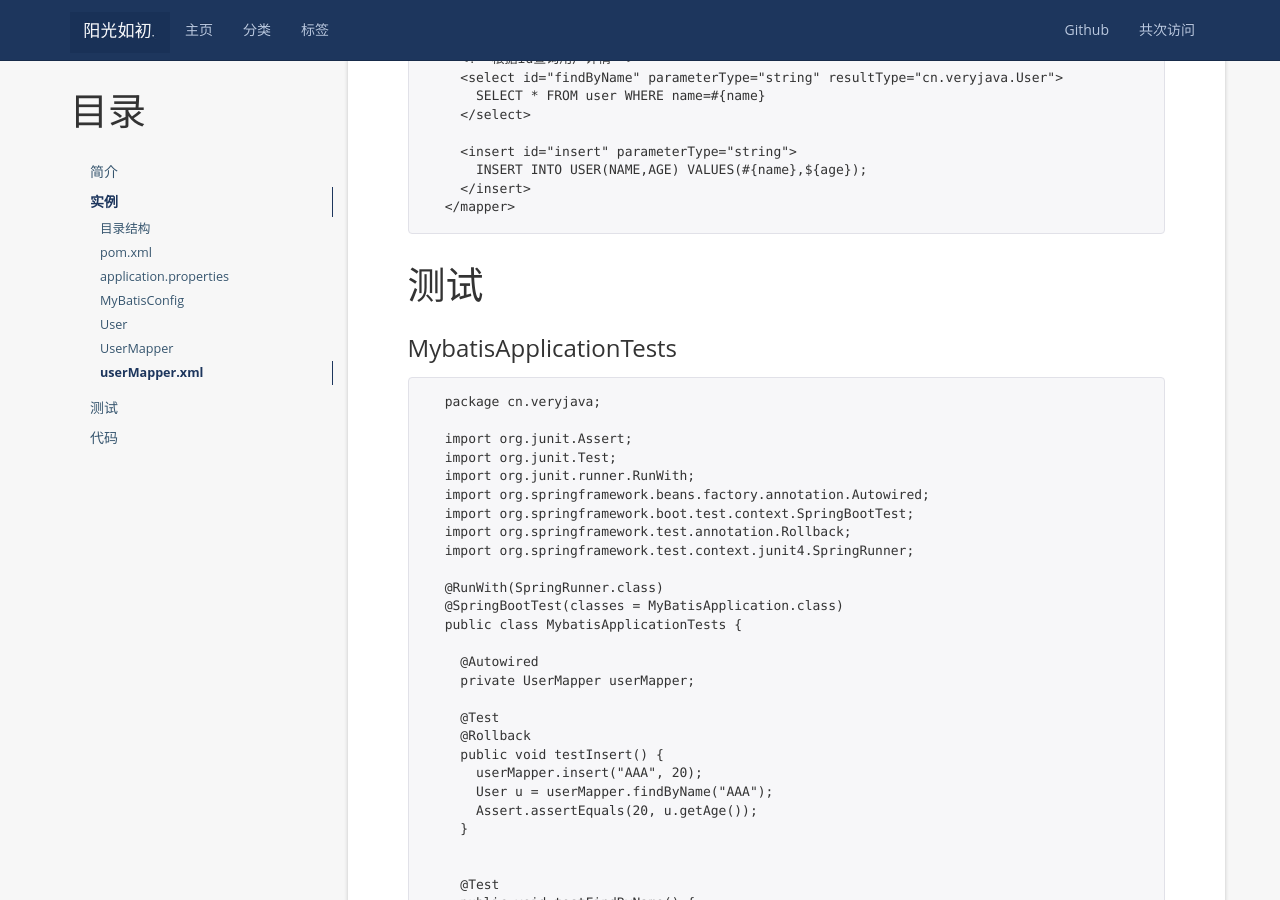
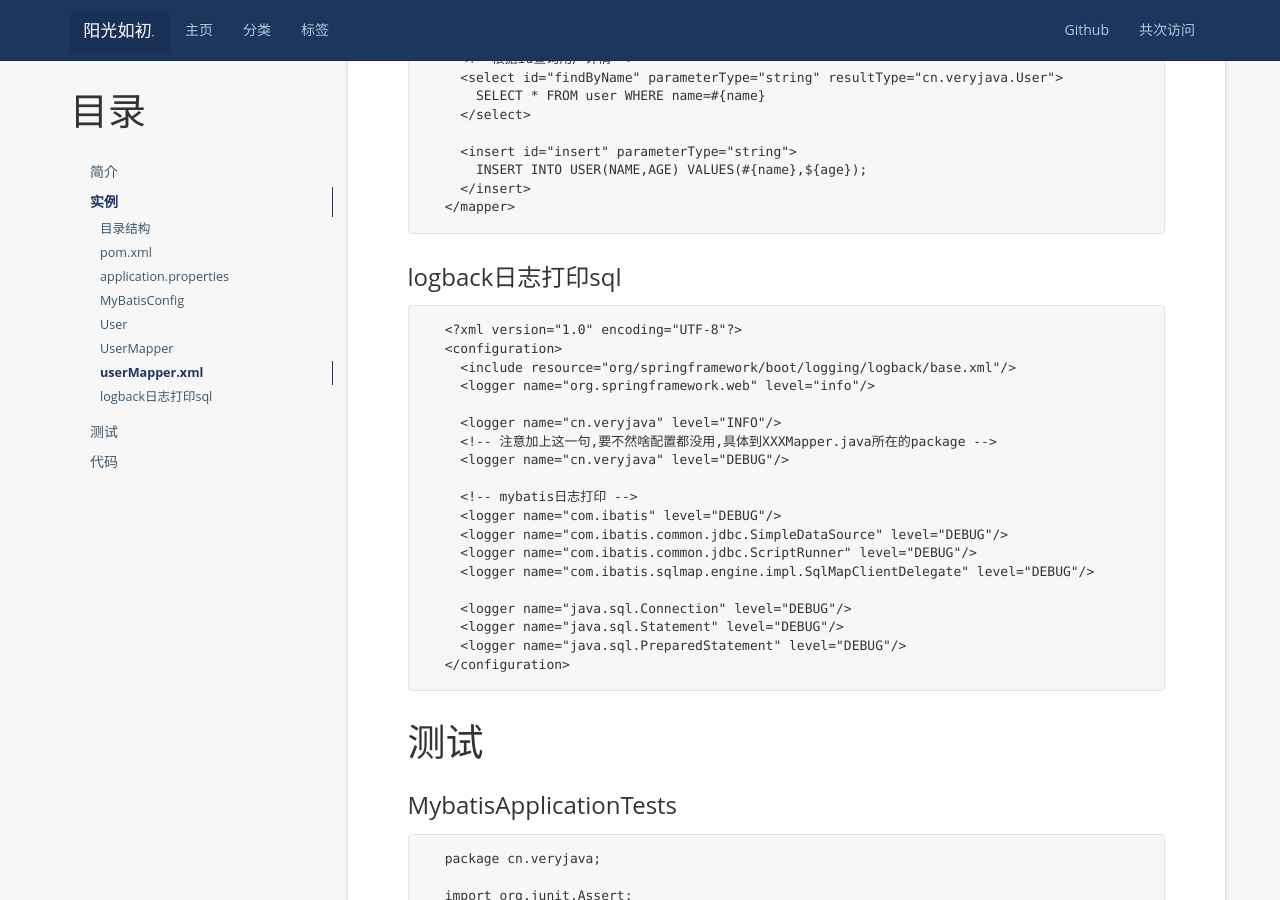
Before and after one commit to TheNowWJJ/blog, a Jekyll site: the page built from _posts/spring_boot/2016-10-17-Spring Boot系列之七 xml方式整合MyBatis.md, in a window 1280 px wide and 900 px high, scrolled down 3223 px. Built offline with Jekyll 4.4.1, drawn with Linux system fonts in a browser that asks for light colours; comment, search, counter and statistics services are not loaded.

Commit message:
logback mybatis sql

```diff
--- a/_posts/spring_boot/2016-10-17-Spring Boot系列之七 xml方式整合MyBatis.md
+++ b/_posts/spring_boot/2016-10-17-Spring Boot系列之七 xml方式整合MyBatis.md
@@ -154,6 +154,28 @@ tag: Spring Boot
         </insert>
       </mapper>
 
+### logback日志打印sql
+
+      <?xml version="1.0" encoding="UTF-8"?>
+      <configuration>
+        <include resource="org/springframework/boot/logging/logback/base.xml"/>
+        <logger name="org.springframework.web" level="info"/>
+
+        <logger name="cn.veryjava" level="INFO"/>
+        <!-- 注意加上这一句,要不然啥配置都没用,具体到XXXMapper.java所在的package -->
+        <logger name="cn.veryjava" level="DEBUG"/>
+
+        <!-- mybatis日志打印 -->
+        <logger name="com.ibatis" level="DEBUG"/>
+        <logger name="com.ibatis.common.jdbc.SimpleDataSource" level="DEBUG"/>
+        <logger name="com.ibatis.common.jdbc.ScriptRunner" level="DEBUG"/>
+        <logger name="com.ibatis.sqlmap.engine.impl.SqlMapClientDelegate" level="DEBUG"/>
+
+        <logger name="java.sql.Connection" level="DEBUG"/>
+        <logger name="java.sql.Statement" level="DEBUG"/>
+        <logger name="java.sql.PreparedStatement" level="DEBUG"/>
+      </configuration>
+
 测试
 ===
 
```
